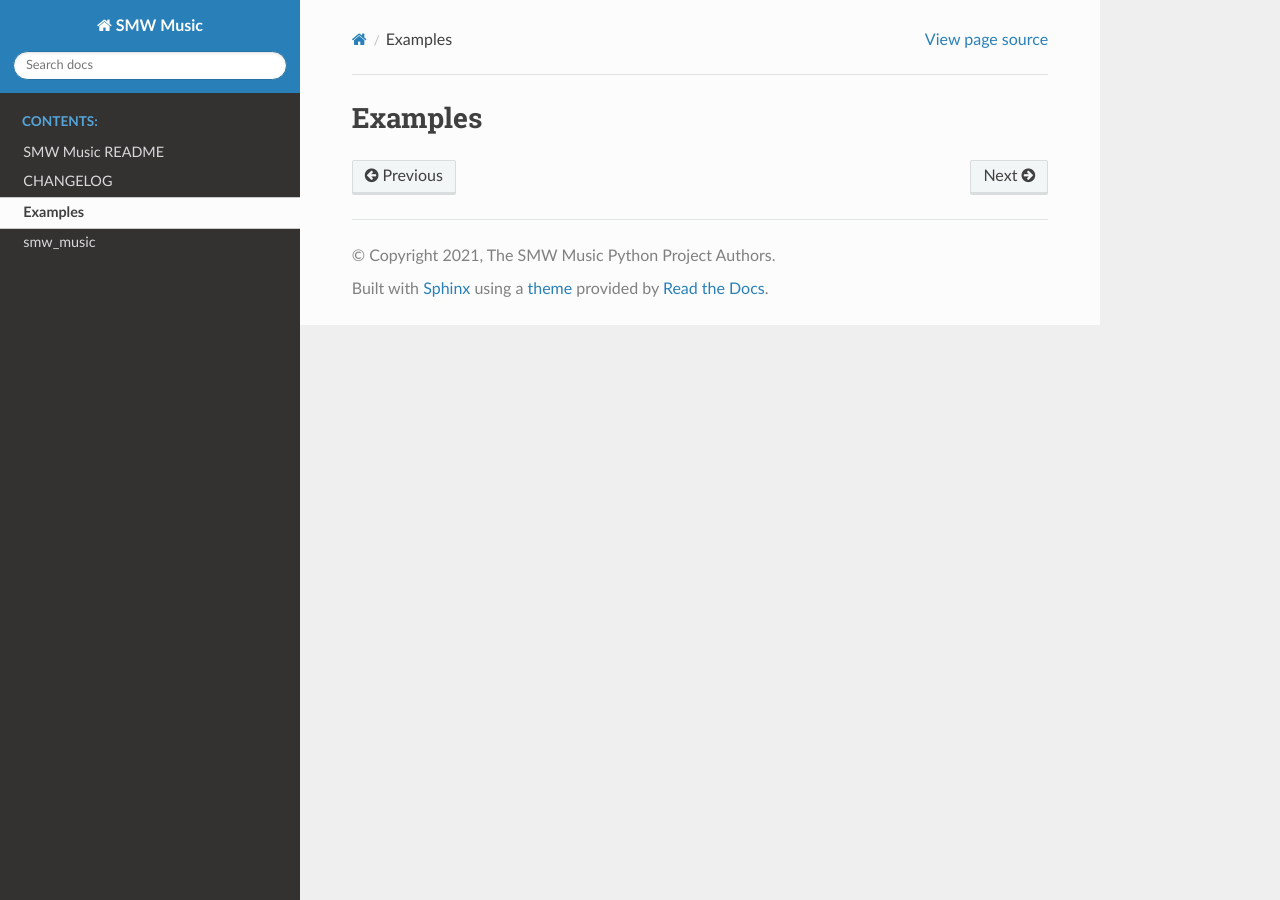
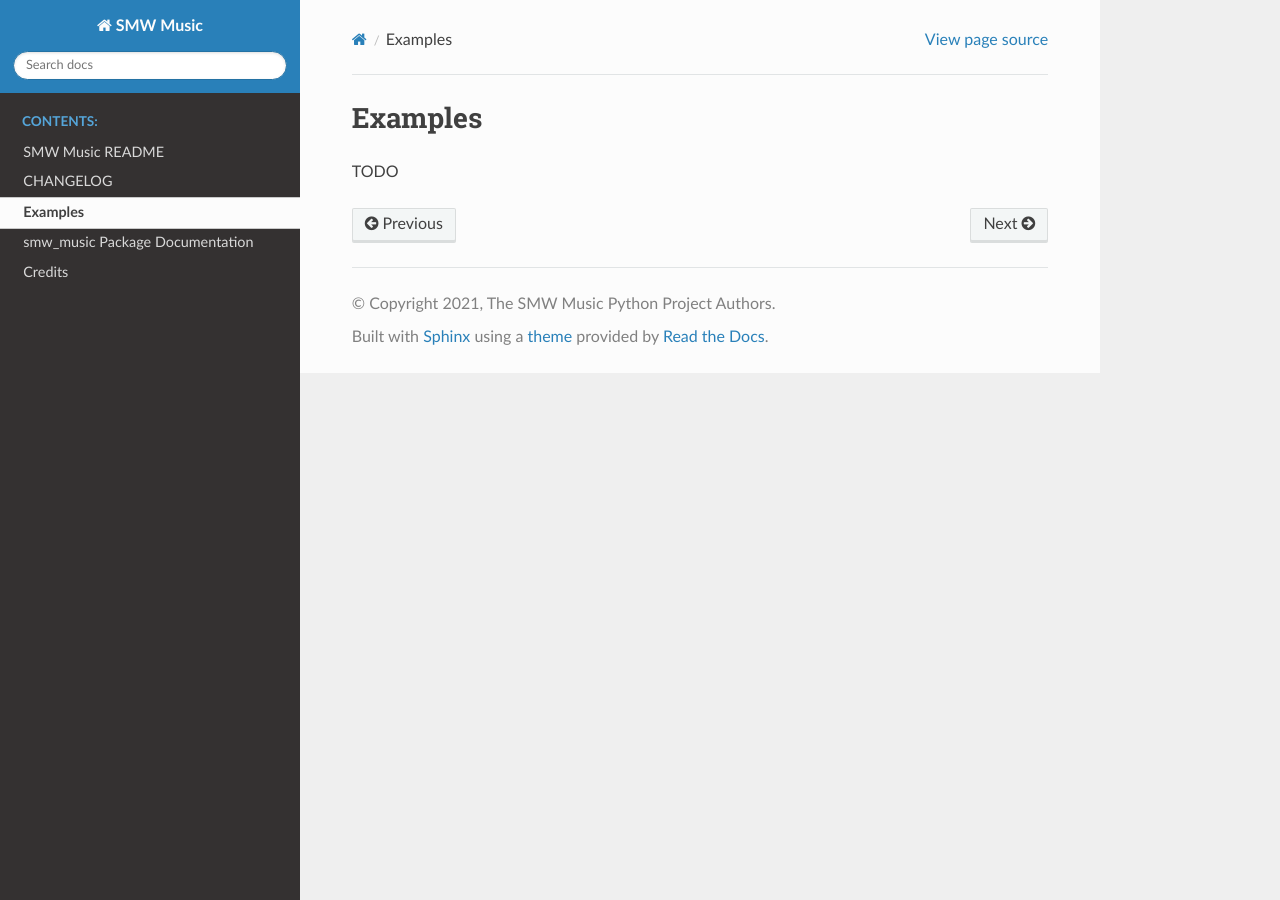
Before and after one commit to com-posers-pit/smw_music, a Sphinx documentation site: the page built from doc/source/examples.rst, in a window 1280 px wide. Built offline with Sphinx 7.4.7 and the Read the Docs theme 2.0.0, drawn with Linux system fonts in a browser that asks for light colours.

Commit message:
Add authors to sphinx documentation

```diff
--- /dev/null
+++ b/doc/source/authors.rst
@@ -0,0 +1 @@
+.. include:: ../../AUTHORS.rst
--- a/doc/source/examples.rst
+++ b/doc/source/examples.rst
@@ -1,2 +1,4 @@
 Examples
 ========
+
+TODO
--- a/doc/source/index.rst
+++ b/doc/source/index.rst
@@ -7,13 +7,14 @@
 =====================================
 
 .. toctree::
-   :maxdepth: 2
+   :maxdepth: 1
    :caption: Contents:
 
    readme
    changelog
    examples
    modules
+   authors
 
 
 Indices and tables
--- a/doc/source/modules.rst
+++ b/doc/source/modules.rst
@@ -1,5 +1,5 @@
-smw_music
-=========
+smw_music Package Documentation
+===============================
 
 .. toctree::
    :maxdepth: 4
```
